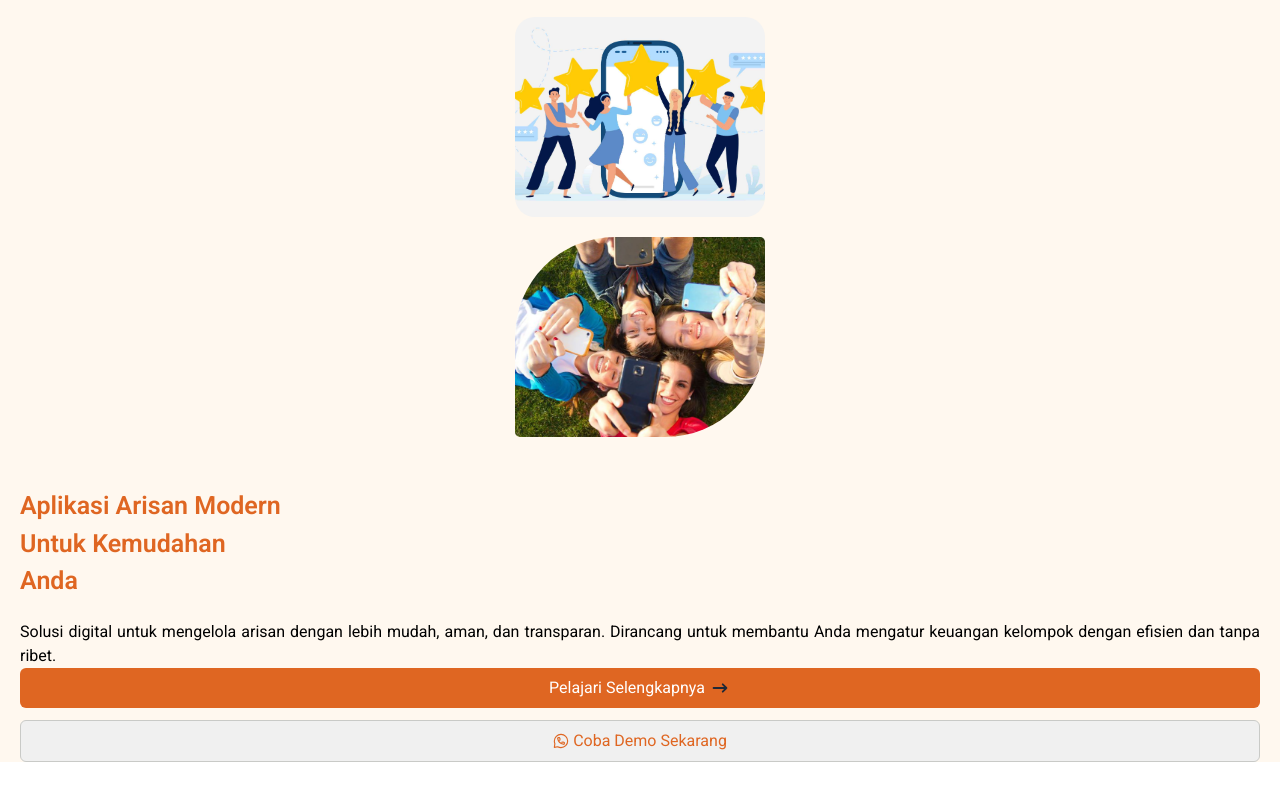
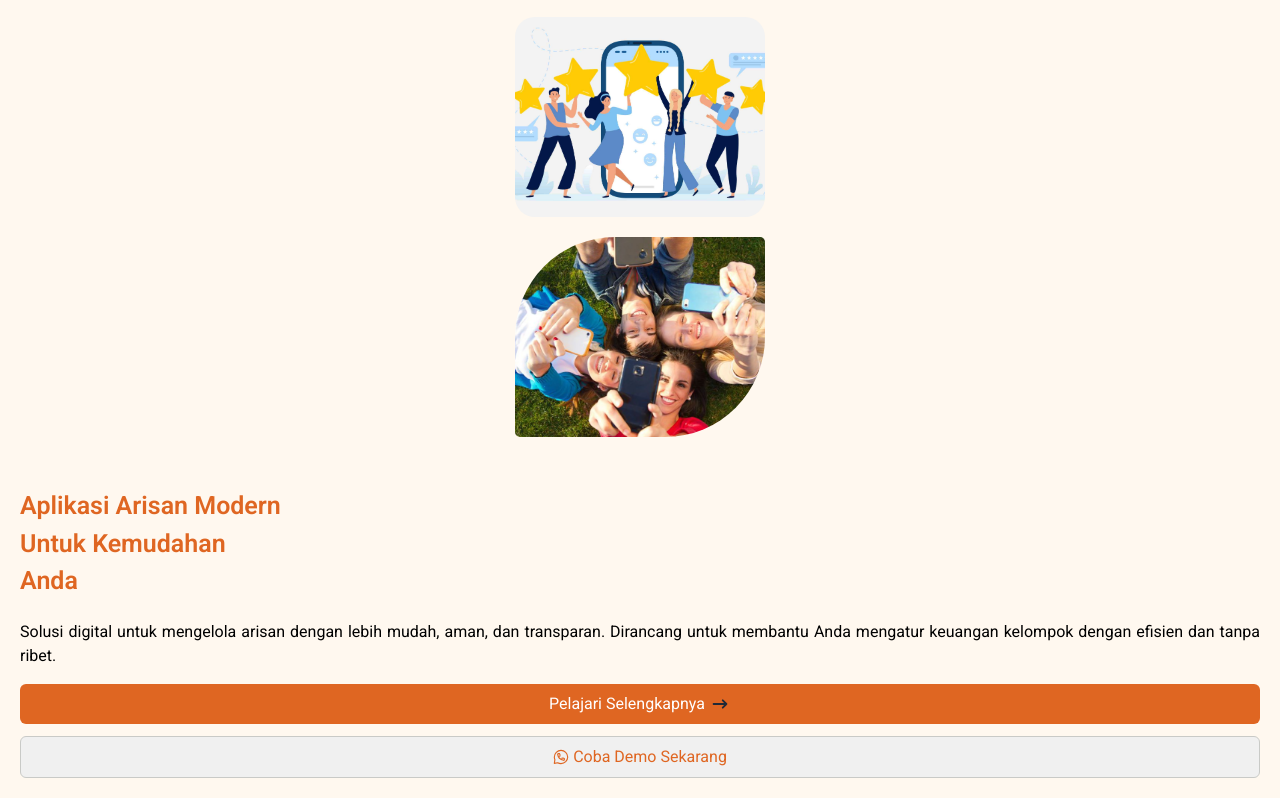
Before and after one commit to mikmak29/B-Web-Development-Two, a website: page index.html in a window 1280 px wide. Shown: the part 513-1311 px from the top of the page. Before the commit the page ends 1275 px from the top, so only its background shows below. Drawn offline with Linux system fonts and the light colour scheme.

Commit message:
margin fixed

```diff
--- a/index.html
+++ b/index.html
@@ -24,7 +24,7 @@
             </svg>
         </nav>
     </header>
-    <main class="h-auto w-screen bg-[--maincontentcolor] pt-[50px]">
+    <main class="h-auto w-screen bg-[--maincontentcolor] pt-[50px] pb-[20px]">
         <div class="w-fit mx-auto grid justify-center gap-y-5">
             <img src="./images/main-content-image.jpg" alt="content image"
                 class="h-[200px] w-[250px] object-cover rounded-r-[5px] rounded-bl-[5px] rounded-tl-[70px]">
@@ -42,7 +42,7 @@
             <p class="text-justify pt-5">Solusi digital untuk mengelola arisan dengan lebih mudah, aman, dan
                 transparan.
                 Dirancang untuk membantu Anda mengatur keuangan kelompok dengan efisien dan tanpa ribet.</p>
-            <div class="h-auto w-full py-4 grid gap-y-3">
+            <div class="h-auto w-full mt-4 grid gap-y-3">
                 <div class="bg-[--accentcolor] flex justify-center items-center gap-1 py-2 rounded-md">
                     <h1 class="text-[--secondarycolor]">Pelajari Selengkapnya</h1>
                     <svg class="w-[22px] h-[22px] text-gray-800 dark:text-white" aria-hidden="true"
```
Also changed, not shown: dist/output.css.
